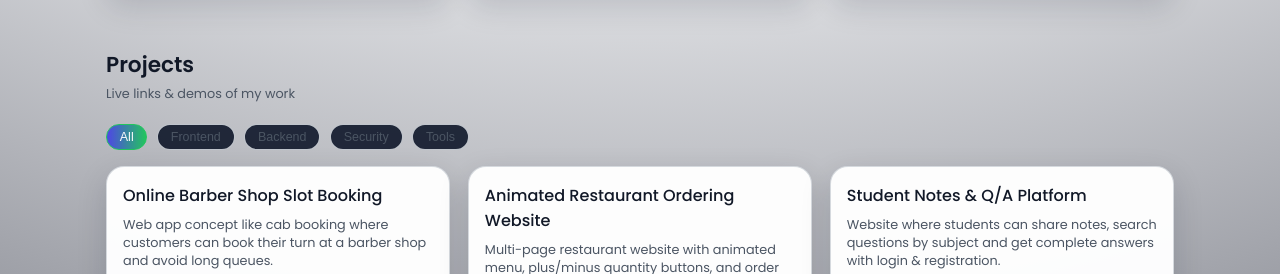
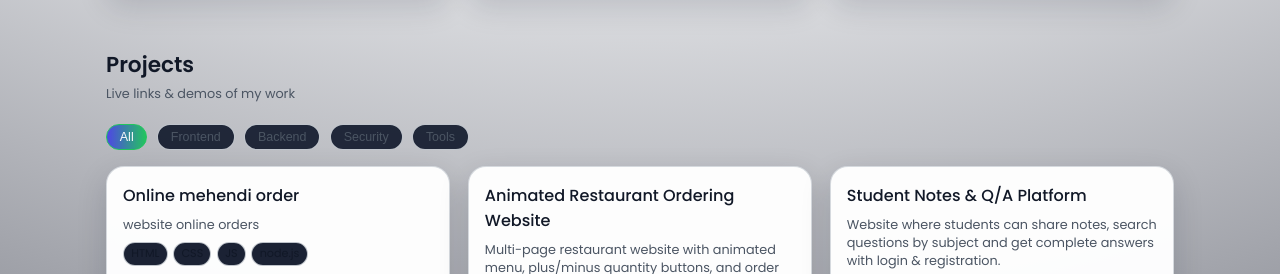
Before and after one commit to Pawan462-pun/Pawan-Kushawah-, a plain HTML site: page index.html in a window 1280 px wide. Shown: the part 1442-1716 px from the top of the page. Drawn offline with Linux system fonts and the light colour scheme.

Commit message:
Update index.html

```diff
--- a/index.html
+++ b/index.html
@@ -1022,6 +1022,7 @@
             <span class="chip"><i class="fa-brands fa-css3-alt"></i> CSS</span>
             <span class="chip"><i class="fa-brands fa-js"></i> JavaScript</span>
             <span class="chip"><i class="fa-brands fa-node"></i> Node.js</span>
+            <span class="chip"><i class="fa-brands fa-html5"></i> .python.py</span>
             <span class="chip"><i class="fa-solid fa-database"></i> Firebase / MongoDB</span>
           </div>
 
@@ -1166,17 +1167,16 @@
       <div class="cards-grid">
         <!-- PROJECT 1 -->
         <div class="project-card" data-category="frontend backend">
-          <h3 class="project-title">Online Barber Shop Slot Booking</h3>
+          <h3 class="project-title">Online mehendi order </h3>
           <p class="project-desc">
-            Web app concept like cab booking where customers can book their turn at a barber shop
-            and avoid long queues.
+            website online orders
           </p>
           <div class="project-tags">
-            <span class="tag">HTML</span><span class="tag">CSS</span><span class="tag">JS</span>
+            <span class="tag">HTML</span><span class="tag">CSS</span><span class="tag">JS</span><span class="tag">node.js</span>
           </div>
           <div class="project-links">
             <!-- YAHAN PROJECT LINKS DALNA -->
-            <a href="https://your-barber-project-link.com" target="_blank" class="link-btn">
+            <a href="https://hina-1c3z.onrender.com/mehandi.html" target="_blank" class="link-btn">
               <i class="fa-solid fa-globe"></i> Live
             </a>
             <a href="https://github.com/yourusername/barber-project" target="_blank" class="link-btn">
@@ -1327,6 +1327,7 @@
           <ul class="contact-info-list">
             <li>
               <i class="fa-solid fa-location-dot"></i>
+              <span> Sector 32 prempuri Jharas gurugram Haryana 122001 </span>
               <span>Based in India • Available for remote work</span>
             </li>
             <li>
```
